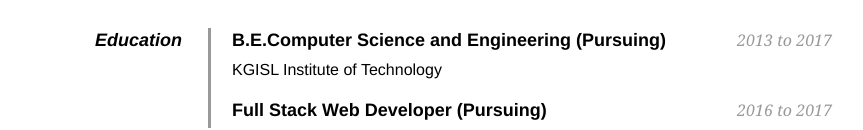
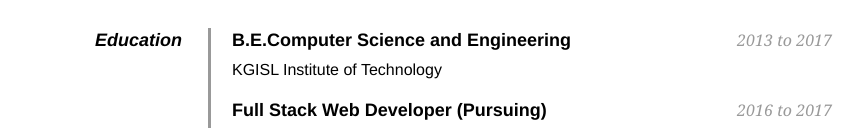
Before and after one commit to Sudharsanrajendran/sudhar, a plain HTML site: page index.html in a window 1280 px wide. Shown: the part 356-486 px from the top of the page, without its empty margins (208-1071 px from the left). Drawn offline with Linux system fonts and the light colour scheme.

Commit message:
minor changes

```diff
--- a/index.html
+++ b/index.html
@@ -66,7 +66,7 @@
 
             <dt>Education</dt>
             <dd>
-                <h2>B.E.Computer Science and Engineering (Pursuing) <span>2013 to 2017</span></h2>
+                <h2>B.E.Computer Science and Engineering <span>2013 to 2017</span></h2>
                 <p>KGISL Institute of Technology<br />
             	<h2>Full Stack Web Developer (Pursuing) <span>2016 to 2017</span></h2>
                 <p>Free Code Camp <br />
```
